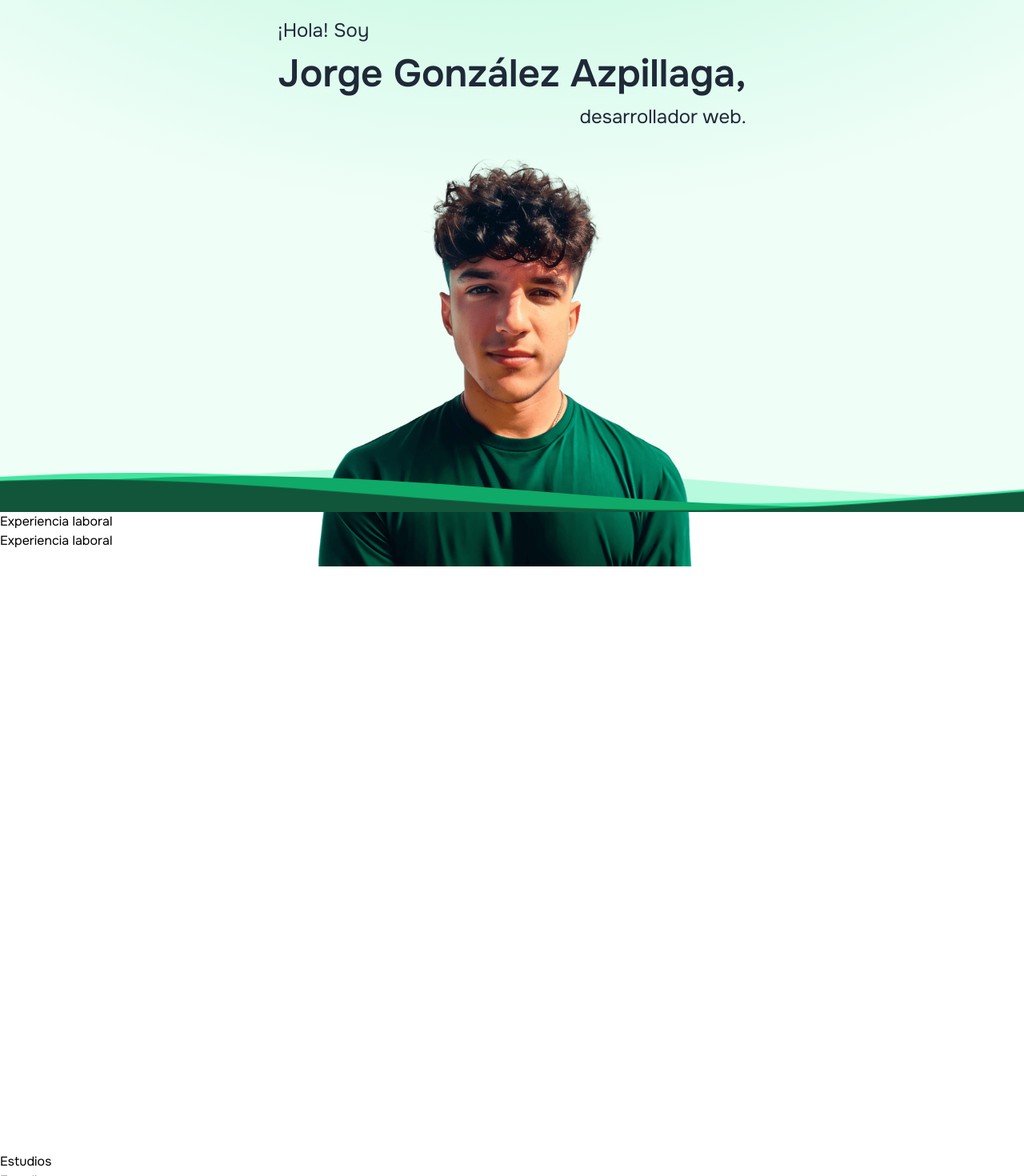
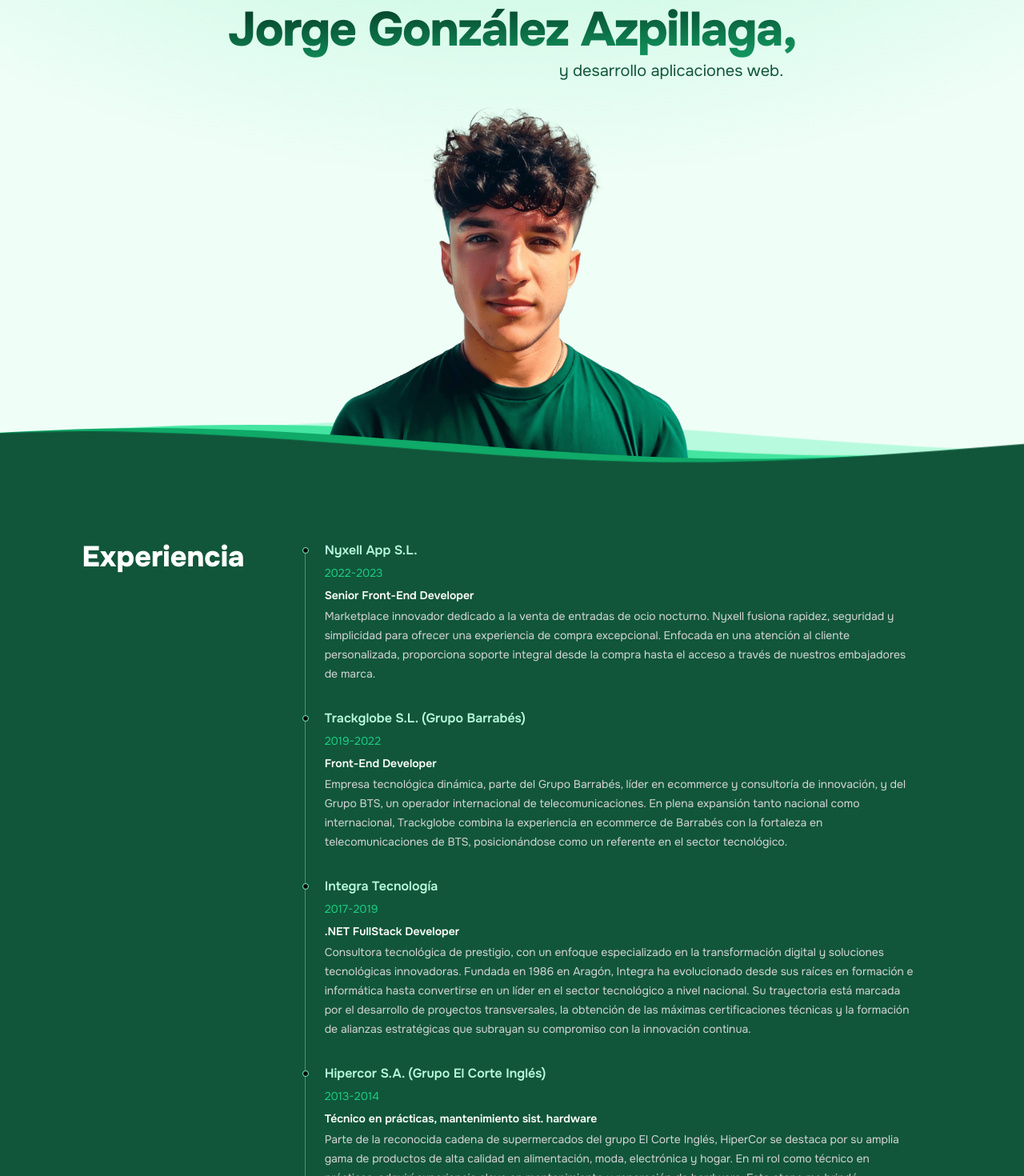
Before and after one commit to Jgonaz/jgonaz-portfolio, a Next.js app: page / in a window 1280 px wide. Shown: the part 220-1690 px from the top of the page at 80% size. Built offline with nearby package versions, Linux system fonts and the light colour scheme.

Commit message:
Work section, darkmode manual, breakpoints, styles.

```diff
--- a/src/app/_components/education.tsx
+++ b/src/app/_components/education.tsx
@@ -1,10 +1,8 @@
 export default function Education () {
   return (
-    <section className='min-h-screen' id='education'>
-      <h1>Estudios</h1>
-      <div>
-        <span>Estudios</span>
-      </div>
-    </section>
+    <section
+      className='min-h-screen bg-jade-900 relative z-30'
+      id='education'
+    ></section>
   )
 }
--- a/src/app/_components/home.tsx
+++ b/src/app/_components/home.tsx
@@ -3,16 +3,28 @@ import Image from 'next/image'
 export default function Home () {
   return (
     <main
-      className='h-screen w-screen max-w-full top-0 z-[-2] bg-jade-50 bg-[radial-gradient(ellipse_80%_80%_at_50%_-20%,rgba(67,229,160,0.4),rgba(255,255,255,0))]'
+      className='w-screen max-w-full
+      top-0 z-[-2] bg-jade-50 bg-[radial-gradient(ellipse_80%_80%_at_50%_-20%,rgba(67,229,160,0.4),rgba(255,255,255,0))]'
+      style={{ height: 'calc(100vh - 60px)' }}
       id='home'
     >
-      <div className='h-screen container mx-auto p-4 md:p-6 lg:p-24 flex justify-center'>
-        <div className='max-w-max text-gray-800 mt-16 md:mt-24 lg:mt-32 xl:mt-36'>
-          <h3 className='text-start small-heading'>¡Hola! Soy</h3>
-          <h1 className='big-heading'>Jorge González Azpillaga,</h1>
-          <h3 className='text-end small-heading'>desarrollador web.</h3>
+      <div className='h-screen container mx-auto p-8 sm:p-12 md:p-16 lg:p-20 xl:p-24 flex justify-center'>
+        <div className='max-w-max mt-24'>
+          <p className='text-center sm:text-start text-lg font-normal text-jade-900 lg:text-xl p-0 sm:px-4'>
+            ¡Hola! Soy
+          </p>
+          <h1
+            className='text-4xl md:text-5xl lg:text-6xl text-wrap sm:text-nowrap text-center sm:text-start font-extrabold tracking-tight
+          bg-gradient-to-br from-jade-950 via-jade-700 to-jade-500 text-transparent bg-clip-text animate-gradient'
+            style={{ lineHeight: 1.25 }}
+          >
+            Jorge González Azpillaga,
+          </h1>
+          <p className='text-center sm:text-end text-lg font-normal text-jade-900 lg:text-xl p-0 sm:px-4'>
+            y desarrollo aplicaciones web.
+          </p>
         </div>
-        <div className='profile-photo absolute bottom-0 flex justify-center items-end w-full max-w-full min-w-[350px] h-[768px] z-20 translate-y-4rem sm:translate-y-8rem'>
+        <div className='profile-photo absolute bottom-0 flex justify-center items-end w-full max-w-full min-w-[350px] h-[768px] z-20 sm:translate-y-4rem lg:translate-y-6rem'>
           <Image
             src='/profile.png'
             alt='Foto de perfil personal - Jgonaz'
--- a/src/app/_components/menu.tsx
+++ b/src/app/_components/menu.tsx
@@ -2,10 +2,11 @@ import Link from 'next/link'
 
 export default function Menu () {
   return (
-    <nav className='flex justify-center gap-12 text-md font-semibold text-gray-600'>
+    <nav className='hidden md:flex justify-center gap-12 text-md font-semibold text-jade-900'>
       <Link href='#work'>Experiencia</Link>
       <Link href='#education'>Formación</Link>
       <Link href='#contact'>Contacto</Link>
+      <Link href='#contact'>CV</Link>
     </nav>
   )
 }
--- a/src/app/_components/work.tsx
+++ b/src/app/_components/work.tsx
@@ -1,9 +1,94 @@
 export default function Work () {
   return (
-    <section className='min-h-screen' id='work'>
-      <h1>Experiencia laboral</h1>
-      <div>
-        <span>Experiencia laboral</span>
+    <section
+      className='bg-jade-900 relative z-30 pt-16 sm:pt-12 md:pt-8 lg:pt-4 xl:pt-0 '
+      id='work'
+    >
+      <div className='container mx-auto flex flex-col md:flex-row justify-center text-pretty gap-10 p-8 sm:p-12 md:p-16 lg:p-20 xl:p-24'>
+        <h2 className='text-4xl font-extrabold text-white'>Experiencia</h2>
+        <ul role='list' className='m-8 mt-0 max-w-screen-md'>
+          <li className='group relative flex flex-col pb-8 pl-7 last:pb-0'>
+            <div className='absolute bottom-0 left-[calc(0.25rem-0.5px)] top-0 w-px bg-white/30 group-first:top-3'></div>
+            <div className='absolute left-0 top-2 h-2 w-2 rounded-full border border-jade-300 bg-zinc-950'></div>
+            <p className='order-first font-semibold text-jade-200'>
+              Nyxell App S.L.
+            </p>
+            <p className='mt-2 text-sm/4 text-jade-500'>2022-2023</p>
+            <h3 className='mt-2 text-sm/6 font-semibold text-white'>
+              Senior Front-End Developer
+            </h3>
+            <p className='mt-0.5 text-sm/6 text-zinc-300'>
+              Marketplace innovador dedicado a la venta de entradas de ocio
+              nocturno. Nyxell fusiona rapidez, seguridad y simplicidad para
+              ofrecer una experiencia de compra excepcional. Enfocada en una
+              atención al cliente personalizada, proporciona soporte integral
+              desde la compra hasta el acceso a través de nuestros embajadores
+              de marca.
+            </p>
+          </li>
+          <li className='group relative flex flex-col pb-8 pl-7 last:pb-0'>
+            <div className='absolute bottom-0 left-[calc(0.25rem-0.5px)] top-0 w-px bg-white/30 group-first:top-3'></div>
+            <div className='absolute left-0 top-2 h-2 w-2 rounded-full border border-jade-300 bg-zinc-950'></div>
+            <p className='order-first font-semibold text-jade-200'>
+              Trackglobe S.L. (Grupo Barrabés)
+            </p>
+            <p className='mt-2 text-sm/4 text-jade-500'>2019-2022</p>
+            <h3 className='mt-2 text-sm/6 font-semibold text-white'>
+              Front-End Developer
+            </h3>
+            <p className='mt-0.5 text-sm/6 text-zinc-300'>
+              Empresa tecnológica dinámica, parte del Grupo Barrabés, líder en
+              ecommerce y consultoría de innovación, y del Grupo BTS, un
+              operador internacional de telecomunicaciones. En plena expansión
+              tanto nacional como internacional, Trackglobe combina la
+              experiencia en ecommerce de Barrabés con la fortaleza en
+              telecomunicaciones de BTS, posicionándose como un referente en el
+              sector tecnológico.
+            </p>
+          </li>
+          <li className='group relative flex flex-col pb-8 pl-7 last:pb-0'>
+            <div className='absolute bottom-0 left-[calc(0.25rem-0.5px)] top-0 w-px bg-white/30 group-first:top-3'></div>
+            <div className='absolute left-0 top-2 h-2 w-2 rounded-full border border-jade-300 bg-zinc-950'></div>
+            <p className='order-first font-semibold text-jade-200'>
+              Integra Tecnología
+            </p>
+            <p className='mt-2 text-sm/4 text-jade-500'>2017-2019</p>
+            <h3 className='mt-2 text-sm/6 font-semibold text-white'>
+              .NET FullStack Developer
+            </h3>
+            <p className='mt-0.5 text-sm/6 text-zinc-300'>
+              Consultora tecnológica de prestigio, con un enfoque especializado
+              en la transformación digital y soluciones tecnológicas
+              innovadoras. Fundada en 1986 en Aragón, Integra ha evolucionado
+              desde sus raíces en formación e informática hasta convertirse en
+              un líder en el sector tecnológico a nivel nacional. Su trayectoria
+              está marcada por el desarrollo de proyectos transversales, la
+              obtención de las máximas certificaciones técnicas y la formación
+              de alianzas estratégicas que subrayan su compromiso con la
+              innovación continua.
+            </p>
+          </li>
+          <li className='group relative flex flex-col pb-8 pl-7 last:pb-0'>
+            <div className='absolute bottom-0 left-[calc(0.25rem-0.5px)] top-0 w-px bg-white/30 group-first:top-3'></div>
+            <div className='absolute left-0 top-2 h-2 w-2 rounded-full border border-jade-300 bg-zinc-950'></div>
+            <p className='order-first font-semibold text-jade-200'>
+              Hipercor S.A. (Grupo El Corte Inglés)
+            </p>
+            <p className='mt-2 text-sm/4 text-jade-500'>2013-2014</p>
+            <h3 className='mt-2 text-sm/6 font-semibold text-white'>
+              Técnico en prácticas, mantenimiento sist. hardware
+            </h3>
+            <p className='mt-0.5 text-sm/6 text-zinc-300'>
+              Parte de la reconocida cadena de supermercados del grupo El Corte
+              Inglés, HiperCor se destaca por su amplia gama de productos de
+              alta calidad en alimentación, moda, electrónica y hogar. En mi rol
+              como técnico en prácticas, adquirí experiencia clave en
+              mantenimiento y reparación de hardware. Esta etapa me brindó
+              habilidades fundamentales en solución de problemas y soporte
+              técnico esenciales para mi desarrollo profesional.
+            </p>
+          </li>
+        </ul>
       </div>
     </section>
   )
--- a/src/app/_styles/waves.css
+++ b/src/app/_styles/waves.css
@@ -26,13 +26,14 @@
     animation-duration: 8s;
   }
   .color2 {
+    animation-delay: -4s;
+    animation-duration: 12s;
+  }
+  .color3 {
     animation-delay: -6s;
     animation-duration: 16s;
   }
-  .color3 {
-    animation-delay: -4s;
-    animation-duration: 12s;
-  }
+
   .color4 {
     animation-delay: -8s;
     animation-duration: 20s;
--- a/src/app/globals.css
+++ b/src/app/globals.css
@@ -2,7 +2,7 @@
 @tailwind components;
 @tailwind utilities;
 
-:root {
+/* :root {
   --foreground-rgb: 0, 0, 0;
   --background-start-rgb: 214, 219, 220;
   --background-end-rgb: 255, 255, 255;
@@ -14,17 +14,25 @@
     --background-start-rgb: 0, 0, 0;
     --background-end-rgb: 0, 0, 0;
   }
+} */
+
+.animate-gradient {
+  background-size: 300%;
+  -webkit-animation: animatedgradient 6s ease infinite alternate;
+  -moz-animation: animatedgradient 6s ease infinite alternate;
+  animation: animatedgradient 6s ease infinite alternate;
 }
 
-.big-heading {
-  font-size: clamp(24px, 6vw, 48px);
-  font-weight: 600;
-  text-wrap: nowrap;
-}
-
-.small-heading {
-  font-size: clamp(12px, 3vw, 24px);
-  text-wrap: nowrap;
+@keyframes animatedgradient {
+  0% {
+    background-position: 0% 50%;
+  }
+  50% {
+    background-position: 100% 50%;
+  }
+  100% {
+    background-position: 0% 50%;
+  }
 }
 
 /* tailwind.css */
--- a/src/app/layout.tsx
+++ b/src/app/layout.tsx
@@ -6,9 +6,9 @@ import Menu from './_components/menu'
 const onest = Onest({ subsets: ['latin'] })
 
 export const metadata: Metadata = {
-  title: 'Jorge González Azpillaga - Webdev',
+  title: 'Jorge González Azpillaga - Developer',
   description:
-    'Professional portfolio, made with NextJS, Tailwind & TypeScript - ©️ 2024'
+    'Professional portfolio. Made with NextJS v14, Tailwind & TypeScript - ©️ 2024'
 }
 
 export default function RootLayout ({
--- a/tailwind.config.ts
+++ b/tailwind.config.ts
@@ -1,6 +1,7 @@
 import type { Config } from 'tailwindcss'
 
 const config: Config = {
+  darkMode: 'class',
   content: [
     './src/pages/**/*.{js,ts,jsx,tsx,mdx}',
     './src/components/**/*.{js,ts,jsx,tsx,mdx}',
@@ -23,7 +24,21 @@ const config: Config = {
           '900': '#11563a',
           '950': '#03301f'
         }
-      },
+      }
+    },
+    screens: {
+      xsm: '450px',
+      // => @media (min-width: 450px) { ... }
+      sm: '640px',
+      // => @media (min-width: 640px) { ... }
+      md: '768px',
+      // => @media (min-width: 768px) { ... }
+      lg: '1024px',
+      // => @media (min-width: 1024px) { ... }
+      xl: '1280px',
+      // => @media (min-width: 1280px) { ... }
+      '2xl': '1536px'
+      // => @media (min-width: 1536px) { ... }
     }
   },
   plugins: []
```
